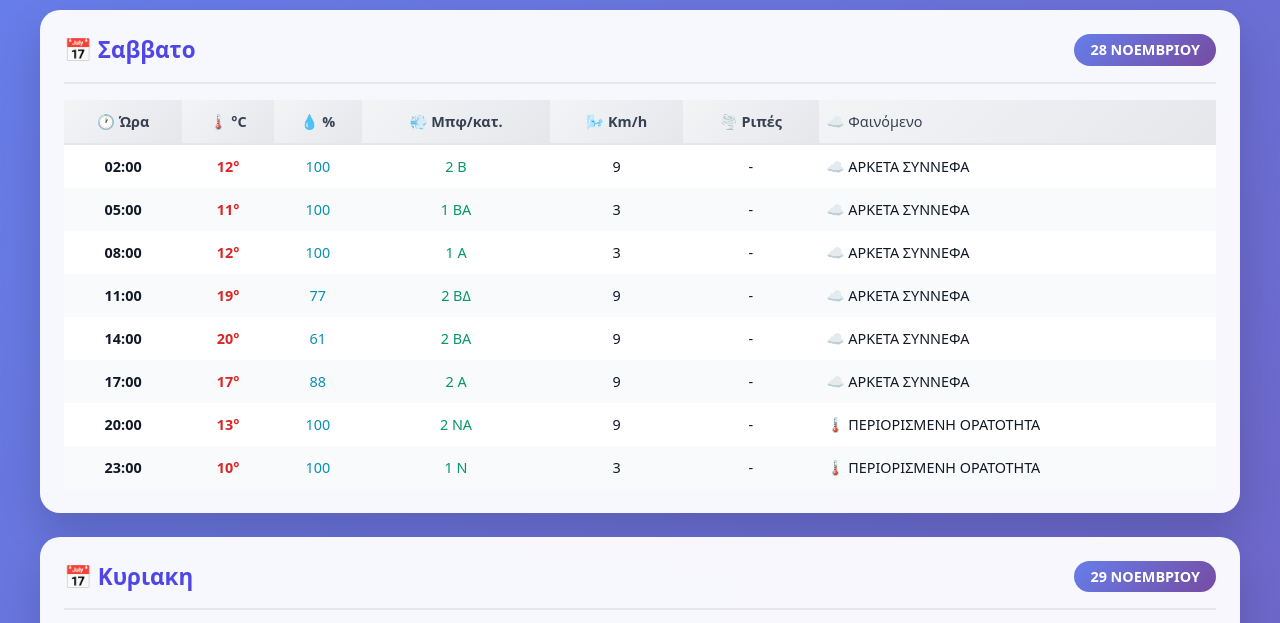
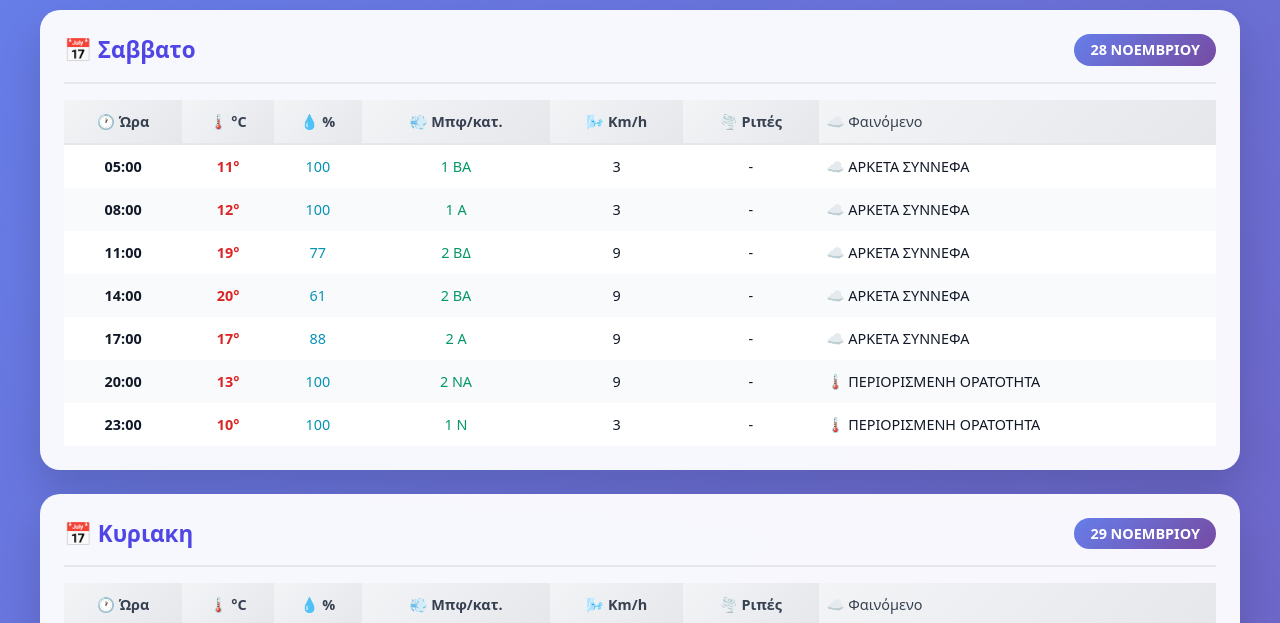
Before and after one commit to vtripolitakis/weatherchq, a plain HTML site: page index.html in a window 1280 px wide. Shown: the part 120-743 px from the top of the page. Drawn offline with Linux system fonts and the light colour scheme.

Commit message:
deploy: e66a58c39bb7333c1ae4571e96f2eb6f4a547b22

```diff
--- a/index.html
+++ b/index.html
@@ -96,7 +96,6 @@ tbody tr:hover { background: #eef2ff; }
 <table>
 <thead><tr><th>🕐 Ώρα</th><th>🌡️ °C</th><th>💧 %</th><th>💨 Μπφ/κατ.</th><th>🌬️ Km/h</th><th>🌪️ Ριπές</th><th class='condition'>☁️ Φαινόμενο</th></tr></thead>
 <tbody>
-<tr><td><strong>02:00</strong></td><td class='temp'>12°</td><td class='humidity'>100</td><td class='wind'>2 B</td><td>9</td><td>-</td><td class='condition'>☁️ ΑΡΚΕΤΑ ΣΥΝΝΕΦΑ</td></tr>
 <tr><td><strong>05:00</strong></td><td class='temp'>11°</td><td class='humidity'>100</td><td class='wind'>1 BA</td><td>3</td><td>-</td><td class='condition'>☁️ ΑΡΚΕΤΑ ΣΥΝΝΕΦΑ</td></tr>
 <tr><td><strong>08:00</strong></td><td class='temp'>12°</td><td class='humidity'>100</td><td class='wind'>1 Α</td><td>3</td><td>-</td><td class='condition'>☁️ ΑΡΚΕΤΑ ΣΥΝΝΕΦΑ</td></tr>
 <tr><td><strong>11:00</strong></td><td class='temp'>19°</td><td class='humidity'>77</td><td class='wind'>2 ΒΔ</td><td>9</td><td>-</td><td class='condition'>☁️ ΑΡΚΕΤΑ ΣΥΝΝΕΦΑ</td></tr>
```
